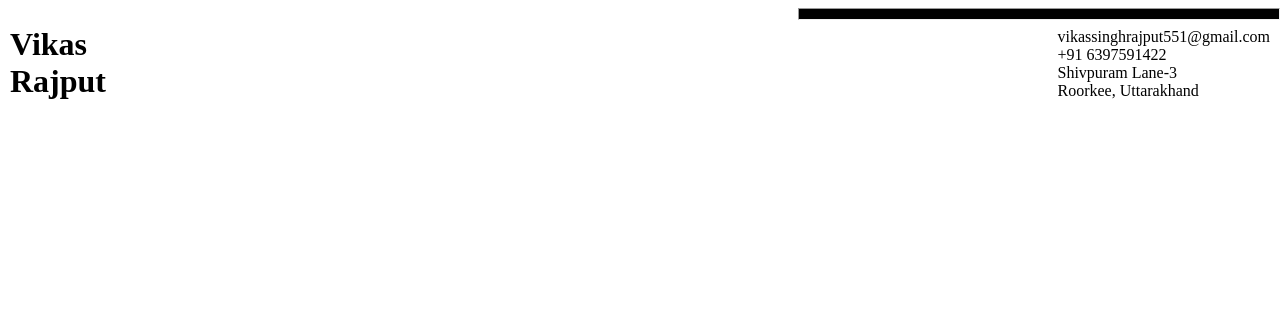
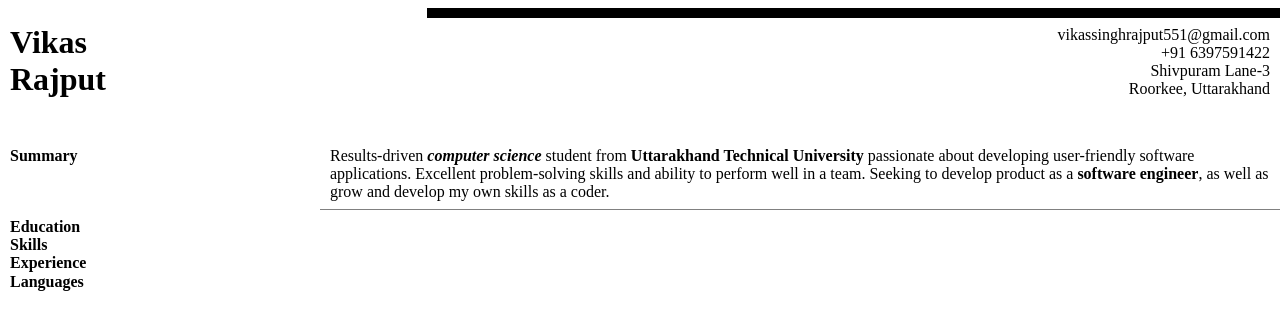
Before and after one commit to rrajputvikas/Resume, a plain HTML site: page index.html in a window 1280 px wide. Drawn offline with Linux system fonts and the light colour scheme.

Commit message:
Added Structure
summary only

```diff
--- a/index.html
+++ b/index.html
@@ -24,8 +24,44 @@
                 </div>
             </div>
         </div>
+
         <div class="body_container">
-
+            <div id="sub_Heading">
+                <h4>Summary</h4>
+            </div>
+            <div>
+                <div class="summary_Container">
+                    <p>Results-driven <b><em>computer science</em></b> student from <b>Uttarakhand Technical University</b> passionate about
+                        developing user-friendly software applications. Excellent problem-solving skills and ability to
+                        perform well in a team. Seeking to develop product as a <b>software engineer</b>, as well as grow and
+                        develop my own skills as a coder.</p>
+                    <hr>
+                </div>
+            </div>
+            <div>
+                <h4>Education</h4>
+            </div>
+            <div>
+                <p></p>
+            </div>
+            <div>
+                <h4>Skills</h4>
+            </div>
+            <div>
+                <h3></h3>
+            </div>
+            <div>
+                <h4>Experience</h4>
+            </div>
+            <div>
+                <h3></h3>
+            </div>
+            <div>
+                <h4>Languages</h4>
+            </div>
+            <div>
+                <h3></h3>
+            </div>
         </div>
     </div>
 </body>
--- a/style.css
+++ b/style.css
@@ -2,32 +2,61 @@ body {
     padding: 0px;
     margin: 0px;
 }
+
 .head_container {
-    display : flex;
-    justify-content: space-between;
+    display : grid;
+    grid-template-columns: 1fr 2fr;
+    grid-template-rows: 1fr .5fr;
 }
+
 .name_pnl {
     display : flex;
     flex-direction: column;
     justify-content: flex-end;
 }
+
 .name_pnl > div h1 {
     margin: 0px 0px 0px 10px;
 }
+
 .contact_pnl {
     display : flex;
     flex-direction: column;
     align-items: flex-end;
 }
+
 .contact_pnl > div p {
     margin:0px 10px 0px 0px;
+    text-align: right;
 }
+
 hr {
-    width: 60vmin;
+    width: 100%;
     height:10px;
+    border: none;
     color:black;
     background-color:black;
 }
+
 .body_container {
     display : grid;
+    grid-template-columns: 1fr 3fr;
+    grid-template-rows: 1fr;
 }
+.body_container div > h4,p {
+    margin: 0px 10px 0px 10px;
+}
+
+.body_container div > hr {
+    height:.5px;
+    width: 100%;
+    border: none;
+    color:gray;
+    background-color:gray;
+}
+
+.summary_Container {
+    display :flex;
+    flex-direction: column;
+    justify-content: flex-end;
+}
```
